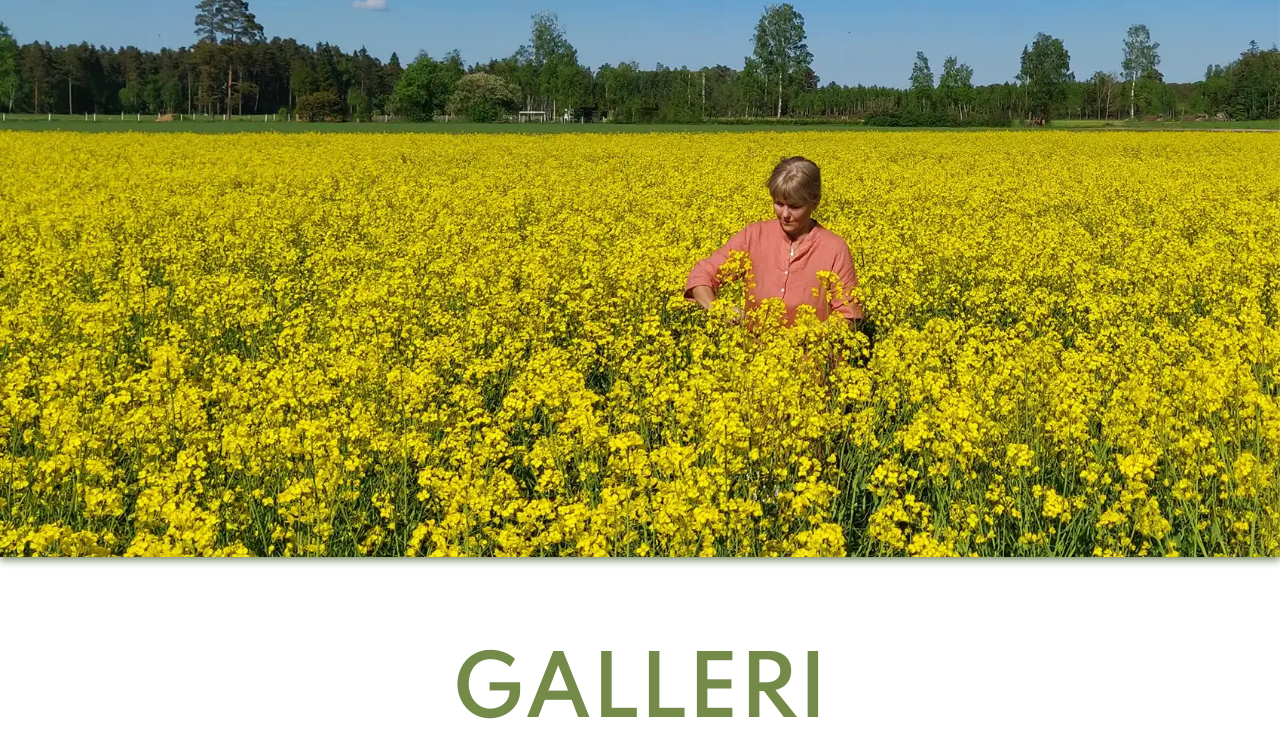
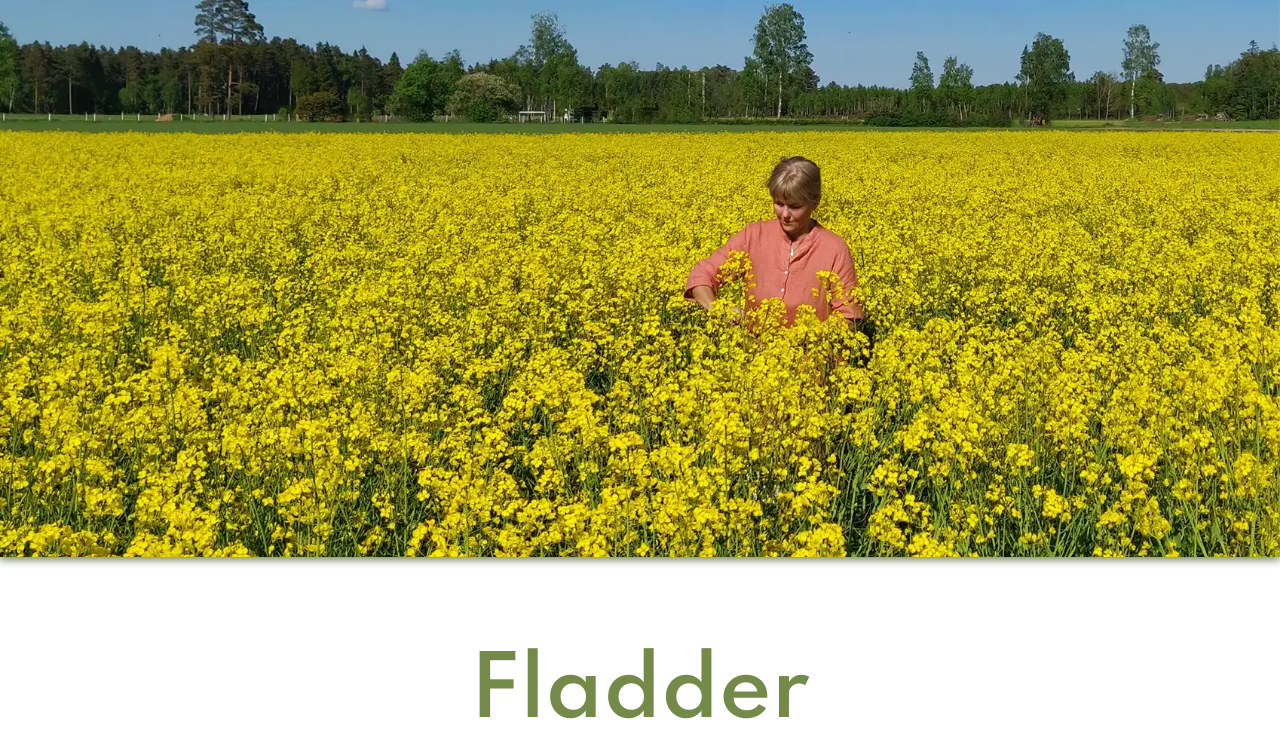
Before and after one commit to ChrisGotToGit/Mamma, a plain HTML site: page index.html in a window 1280 px wide. Shown: the part 53-800 px from the top of the page. Drawn offline with Linux system fonts and the light colour scheme; a web font is replaced by a local one.

Commit message:
Header
Testade att ändra header

```diff
--- a/index.html
+++ b/index.html
@@ -35,7 +35,7 @@
         <div class="wrappermain"><!--Block-->
 
             <div class="gallery__header"><!--element-->
-                GALLERI
+                Fladder
             </div>
 
                 <div class="gallery"> <!--Block eftersom jag tänker att det här blocket kan återanvändas-->
```
